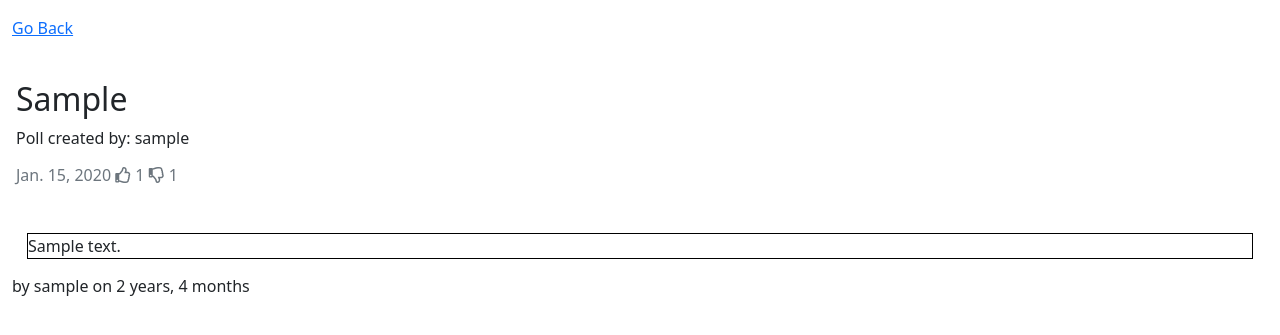
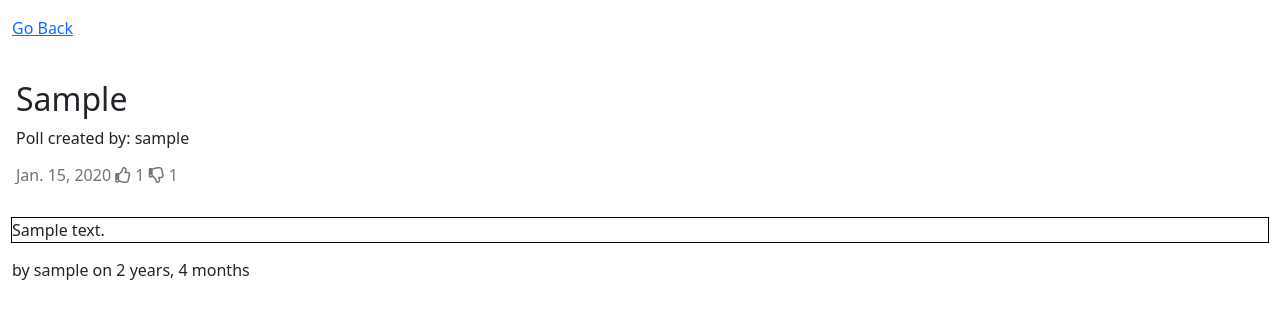
Before and after one commit to GitMulC/polling-magic, a Django app: page /poll/1/ in a window 1280 px wide. Shown: the top 335 px of the page. Run offline with Django 4.2, Linux system fonts and the light colour scheme; tables that the repository leaves empty hold one stand-in row (values such as "Sample post").

Commit message:
Remove margin for comments styling

```diff
--- a/static/css/style.css
+++ b/static/css/style.css
@@ -3,6 +3,5 @@
 }
 
 .comment {
-    margin: 1em;
     outline: 1px solid black;
 }
```
